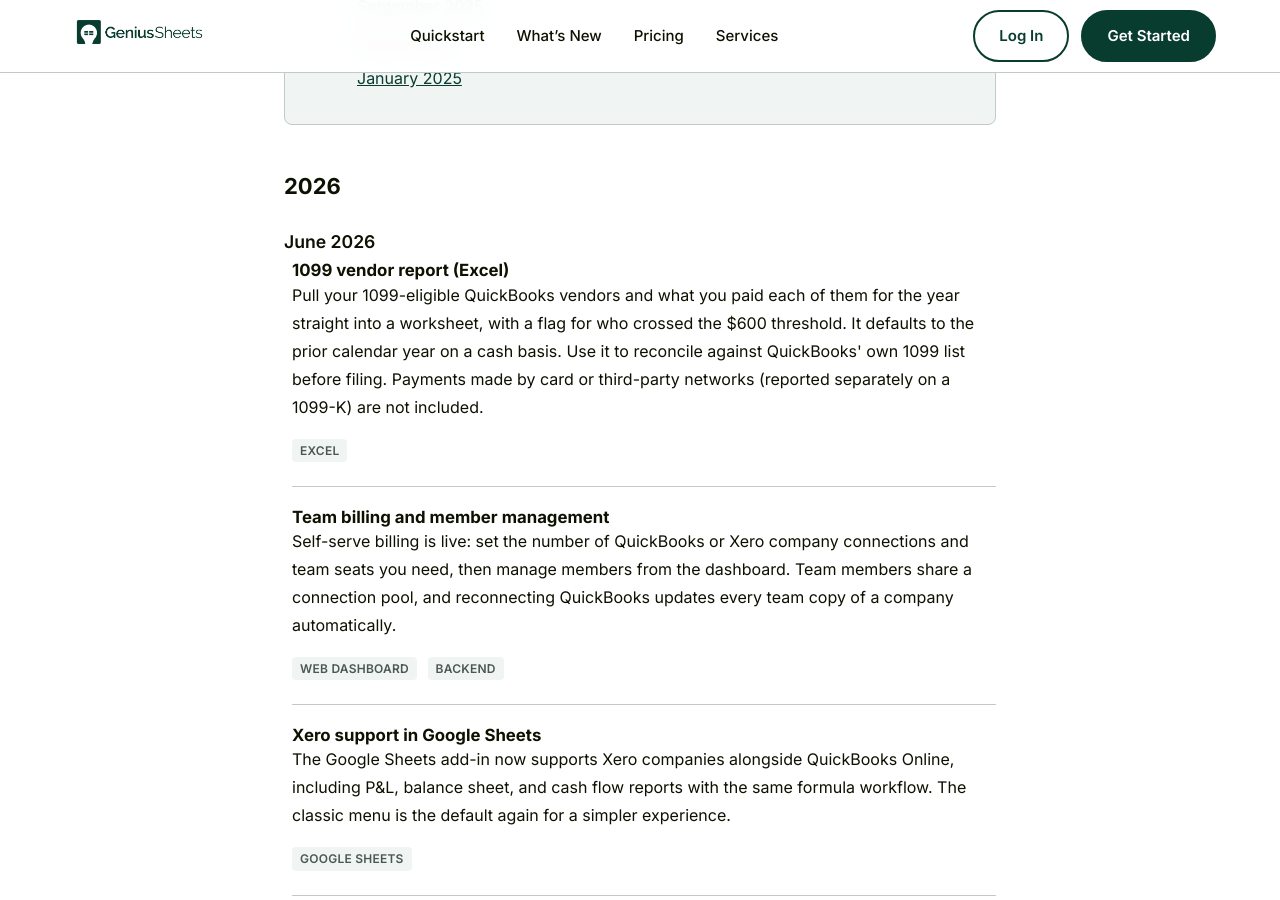
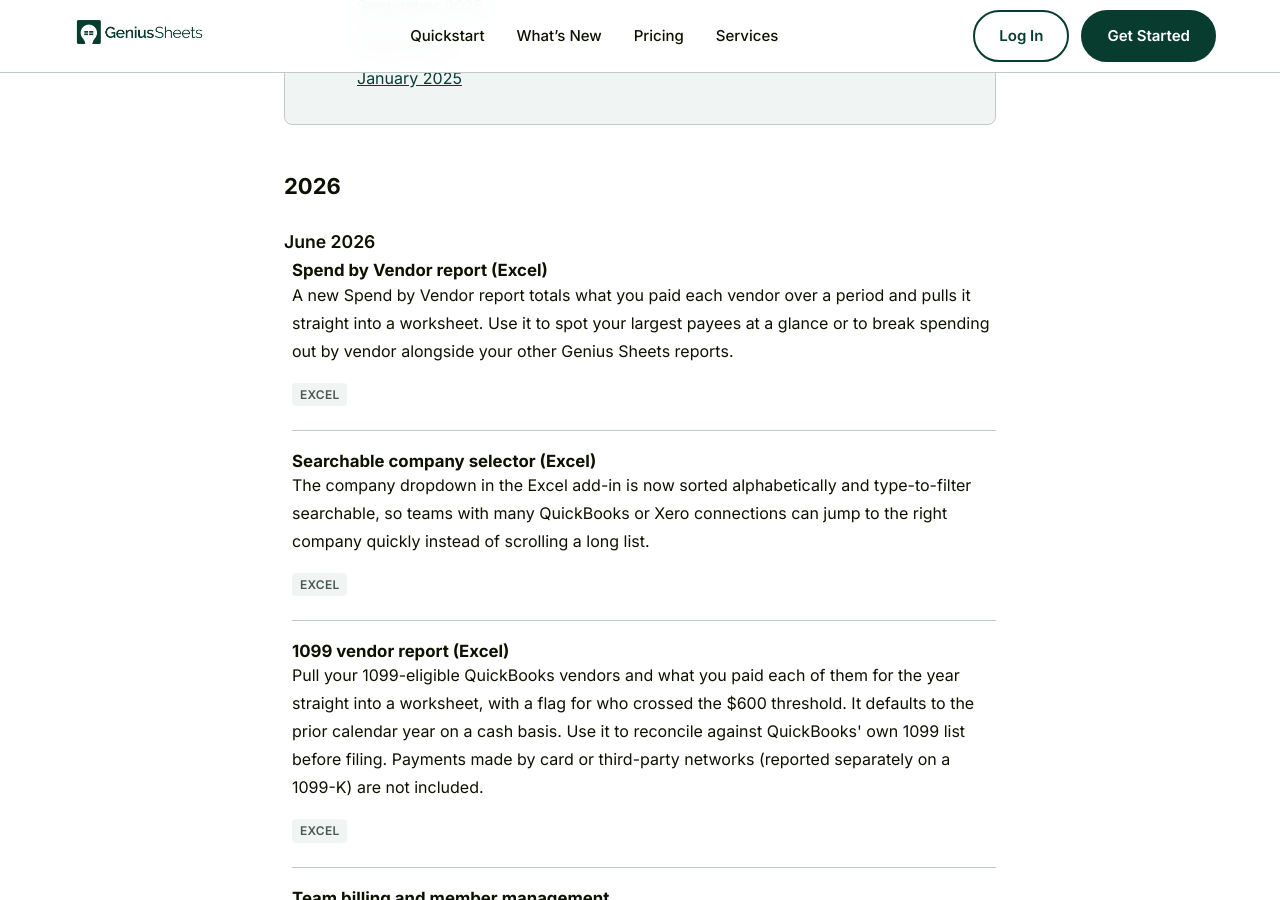
Before and after one commit to GeniusSheets/gs_site, a Jekyll site: the page built from whats-new.html, in a window 1280 px wide and 900 px high, scrolled down 717 px. Built offline with Jekyll 4.4.1, drawn with Linux system fonts in a browser that asks for light colours.

Commit message:
whats-new: add Spend by Vendor report + searchable company selector (Excel)
Co-Authored-By: Claude Opus 4.8 (1M context) <noreply@anthropic.com>

```diff
--- a/_data/whats_new.json
+++ b/_data/whats_new.json
@@ -9,6 +9,20 @@
           "month": "June 2026",
           "id": "june-2026",
           "items": [
+            {
+              "title": "Spend by Vendor report (Excel)",
+              "platforms": [
+                "Excel"
+              ],
+              "body_html": "<p>A new Spend by Vendor report totals what you paid each vendor over a period and pulls it straight into a worksheet. Use it to spot your largest payees at a glance or to break spending out by vendor alongside your other Genius Sheets reports.</p>"
+            },
+            {
+              "title": "Searchable company selector (Excel)",
+              "platforms": [
+                "Excel"
+              ],
+              "body_html": "<p>The company dropdown in the Excel add-in is now sorted alphabetically and type-to-filter searchable, so teams with many QuickBooks or Xero connections can jump to the right company quickly instead of scrolling a long list.</p>"
+            },
             {
               "title": "1099 vendor report (Excel)",
               "platforms": [
```
Also changed, not shown: whats_new.md (+10 -0 lines).
